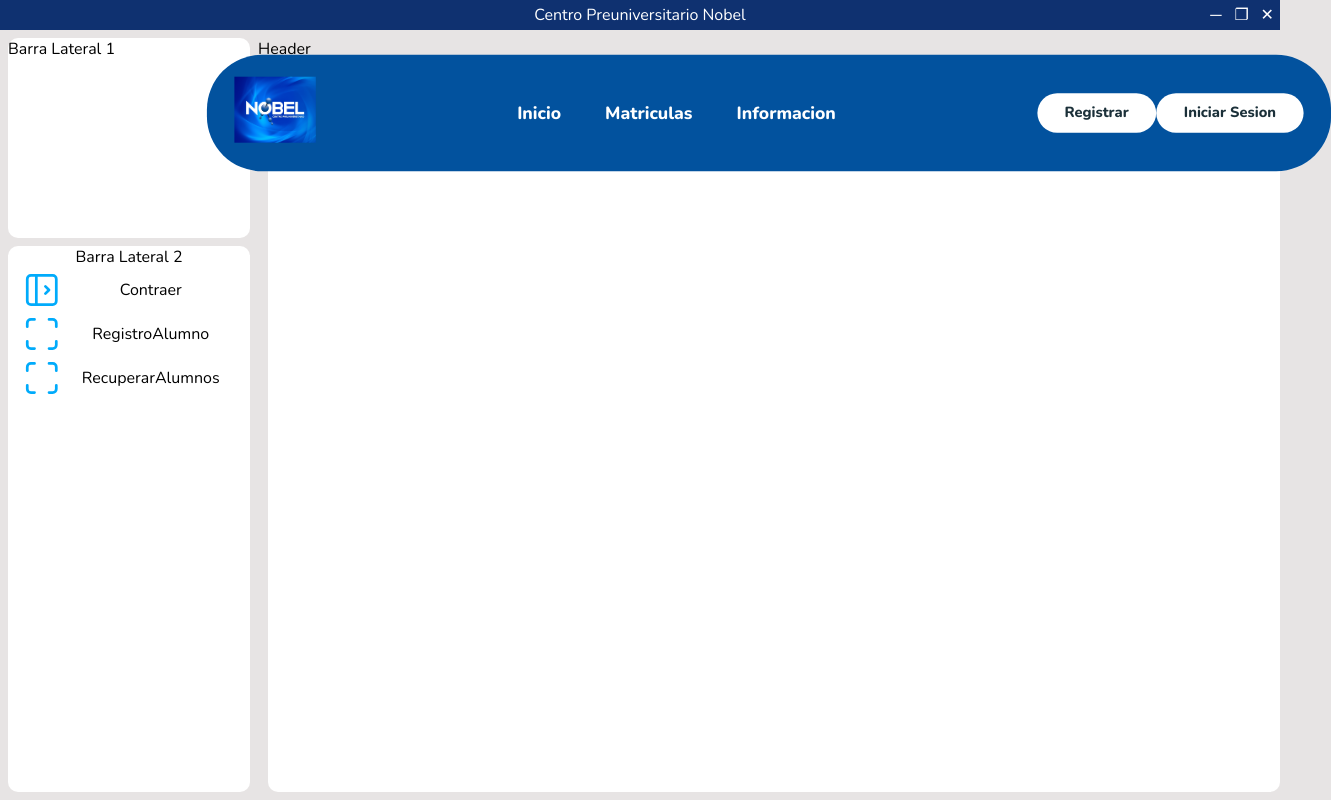
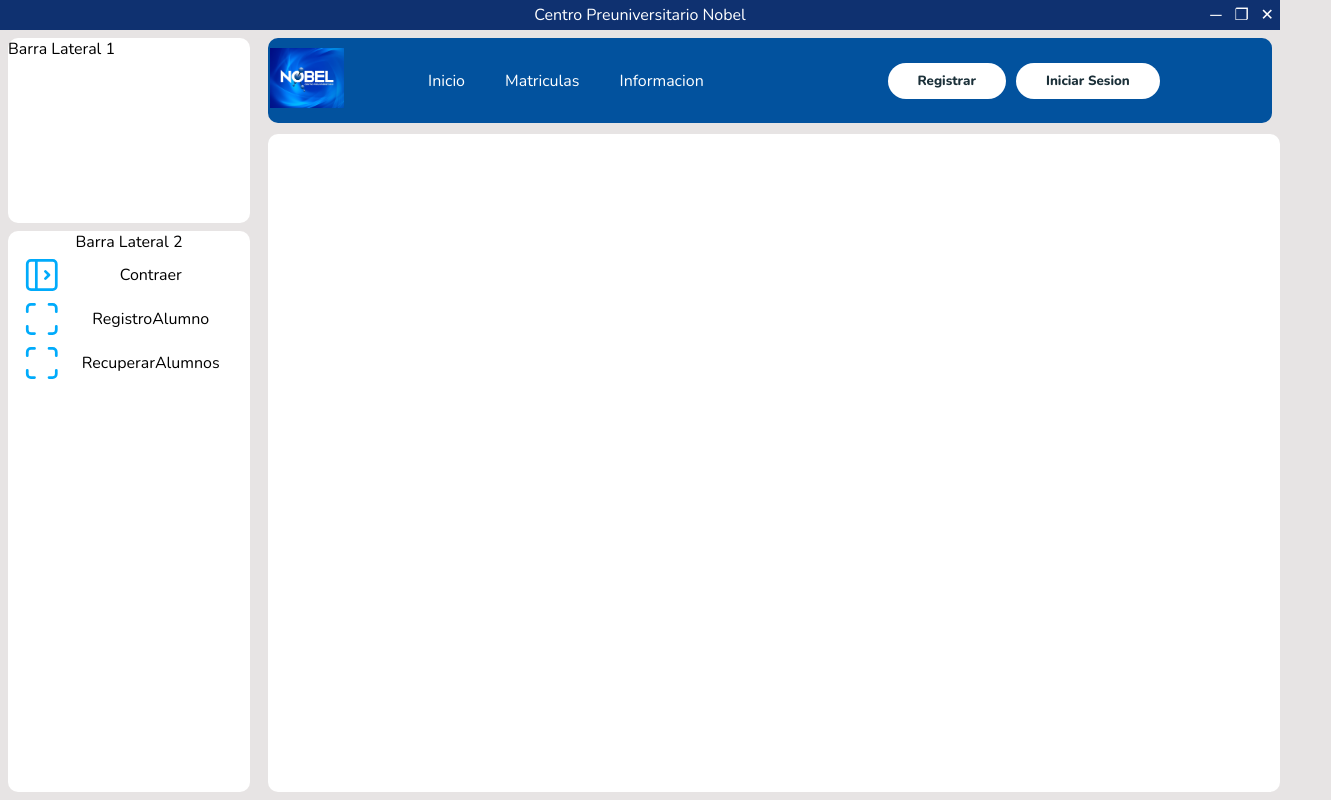
Before and after one commit to Marlu-dev/app-matriculas, a React (Vite) app: page / in a window 1280 px wide. Shown: the whole page, 1331 px wide, since content can reach past the window. Built offline with nearby package versions, Linux system fonts and the light colour scheme.

Commit message:
Solucione header
porfin header

```diff
--- a/src/components/GridAplicacion.jsx
+++ b/src/components/GridAplicacion.jsx
@@ -26,8 +26,10 @@ const GridAplicacion = () => {
           menuSeleccionado={recuperarMenuSeleccionadoBarraLateral2}
         />
       </div>
-      <div className='header'>Header
-          <header className="menu-de-pruebas">
+
+
+      <header className='header'>
+
           <div className="logo-nav">
                 <img src= {logo} alt="LOGO NOBEL" />
           </div>
@@ -47,8 +49,10 @@ const GridAplicacion = () => {
             <button>Registrar</button>
             <button>Iniciar Sesion</button>
           </a>
-        </header>
-      </div>
+
+      </header>
+
+
       <div className='main'>
         <Centro menuSeleccionadoBarraLateral2={menuSeleccionadoBarraLateral2} />
       </div>
--- a/src/style/GridAplication.css
+++ b/src/style/GridAplication.css
@@ -30,9 +30,8 @@ body {
     display: grid;
     margin: 0;
     padding: 0;
+}
 
-
-}
 
 #root {
     display: grid;
@@ -88,69 +87,79 @@ body {
     margin: 0px 8px 0px 10px;
 } */
 
-.menu-de-pruebas {
+/* .menu-de-pruebas {
     display: flex;
     width: 100%;
     height: 100%;
 }
-
-header{
+ */
+.header{
     background-color: var(--primario);
     display: flex;
     justify-content: space-between;
     align-items: center;
     height: 85px;
     padding: 5px 10%;
+    grid-area: header;
+    border-radius: 10px;
+    margin: 0px 8px 0px 10px;
 }
 
-header, logo-nav{
+.header .logo-nav{
     cursor: pointer;
+    margin: -100px;
 }
 
-header, logo-nav, img {
+.header .logo-nav img {
     height: 60px;
     width: auto;
     transition: all 0.3s;
 }
 
-header, logo-nav, img:hover {
+.header .logo-nav img:hover {
     transform: scale(1.2);
 }
 
-header, links-nav {
+.header .links-nav {
     list-style: none;
 }
 
-header, links-nav, li {
+.header .links-nav li {
     display: inline-block;
     padding: 0 20px;
 }
 
-header, links-nav, a {
+.header .links-nav li:hover {
+    transform: scale(1.1);
+}
+
+.header .links-nav a {
     font-size: 700;
     color: var(--blanco);
     text-decoration: none;
 }
 
-header, links-nav, li, a:hover{
+.header .links-nav li a:hover{
     color: var(--azul);
 }
 
-header, btns-nav, button{
+.header .btns-nav button{
     font-weight: 700;
     color: #1b3039;
-    padding: 9px 25px;
+    padding: 9px 30px;
     background: var(--blanco);
     border: none;
     border-radius: 50px;
     cursor: pointer;
     transition: all 0.3s ease 0s;
+    margin-right: 10px;
 }
 
-header, btns-nav, button:hover{
-    background-color: var(--primario);
+.header .btns-nav button:hover{
+    background-color: var(--gris);
     color: var(--azul);
     transform: scale(1.1);
+
 }
 
 .main {
```
